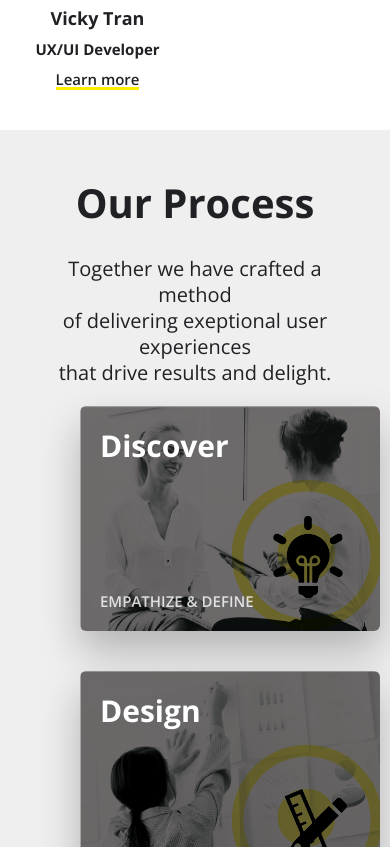
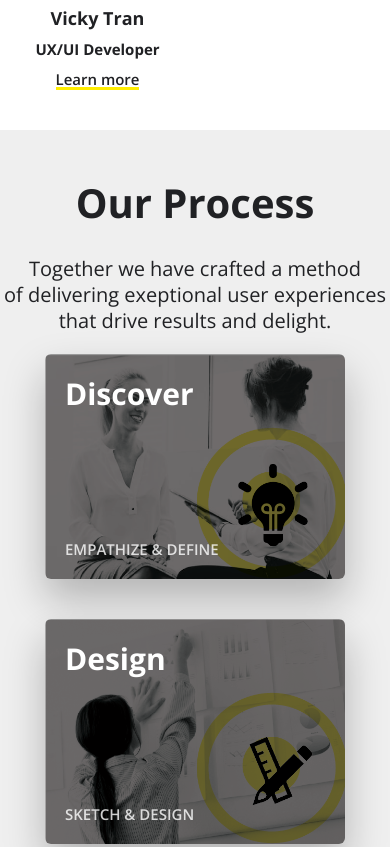
Before and after one commit to mbutynski2/my-app, a Gatsby site: page / in a window 390 px wide. Shown: the part 1362-2209 px from the top of the page. Built offline with nearby package versions, Linux system fonts and the light colour scheme; Gatsby itself is replaced by a stand-in of ours.

Commit message:
responsive cards and contact us section

```diff
--- a/src/components/layout.css
+++ b/src/components/layout.css
@@ -163,6 +163,35 @@ a:hover img {
    z-index: -1;
  }
 
+ .Underline {
+  border-bottom: 3px solid #FFED00;
+}
+
+.ContactUs {
+  line-height: 40px;
+}
+
+.ContactUs span {
+ text-align: center;
+ line-height: 20px;
+ border-bottom: 3px solid #FFED00;
+ width: auto;
+}
+
+@keyframes HeroAnimation {
+  0% {
+    opacity: 0;
+    transform: translateY(20px);
+  }
+  100% {
+    opacity: 1;
+    transform: translateY(0px);
+  }
+}
+
+
+
+
  @media (max-width: 1060px) {
   .CardGroup {
     grid-template-columns: repeat(2, 1fr);
@@ -179,42 +208,34 @@ a:hover img {
   .Title {
     padding: 20px 0px 20px 0px;
   }
+ }
 
+ @media (max-width: 800px) {
+ .OurProcess {
+    background-color: #efefef;
+    height: 500px;
+    z-index: 8;
+    padding: 0px 40px 50px;
+  }
+
+  .Title {
+    padding: 20px 0px 20px 0px;
+  }
  }
 
  @media (max-width: 720px) {
+
   .CardGroup {
     grid-template-columns: repeat(1, 1fr);
     grid-gap: 40px;
     margin: 0px 40px 100px;
   }
- }
 
- .Underline {
-   border-bottom: 3px solid #FFED00;
- }
-
- .ContactUs {
-   line-height: 40px;
- }
-
- .ContactUs span {
-  text-align: center;
-  line-height: 20px;
-  border-bottom: 3px solid #FFED00;
-  width: auto;
- }
-
-@keyframes HeroAnimation {
-  0% {
-    opacity: 0;
-    transform: translateY(20px);
-  }
-  100% {
-    opacity: 1;
-    transform: translateY(0px);
+  .Title {
+    padding: 20px 0px 20px 0px;
   }
 }
+
 
 
 
@@ -232,7 +253,13 @@ a:hover img {
     .Hero {
       max-height: 450px;
     }
- }
+
+    .OurProcess {
+      background-color: #efefef;
+      z-index: 8;
+      padding: 0px 0px 500px;
+    }
+  }
 
  @media (max-width: 800px) {
   .MeetGroup {
```
